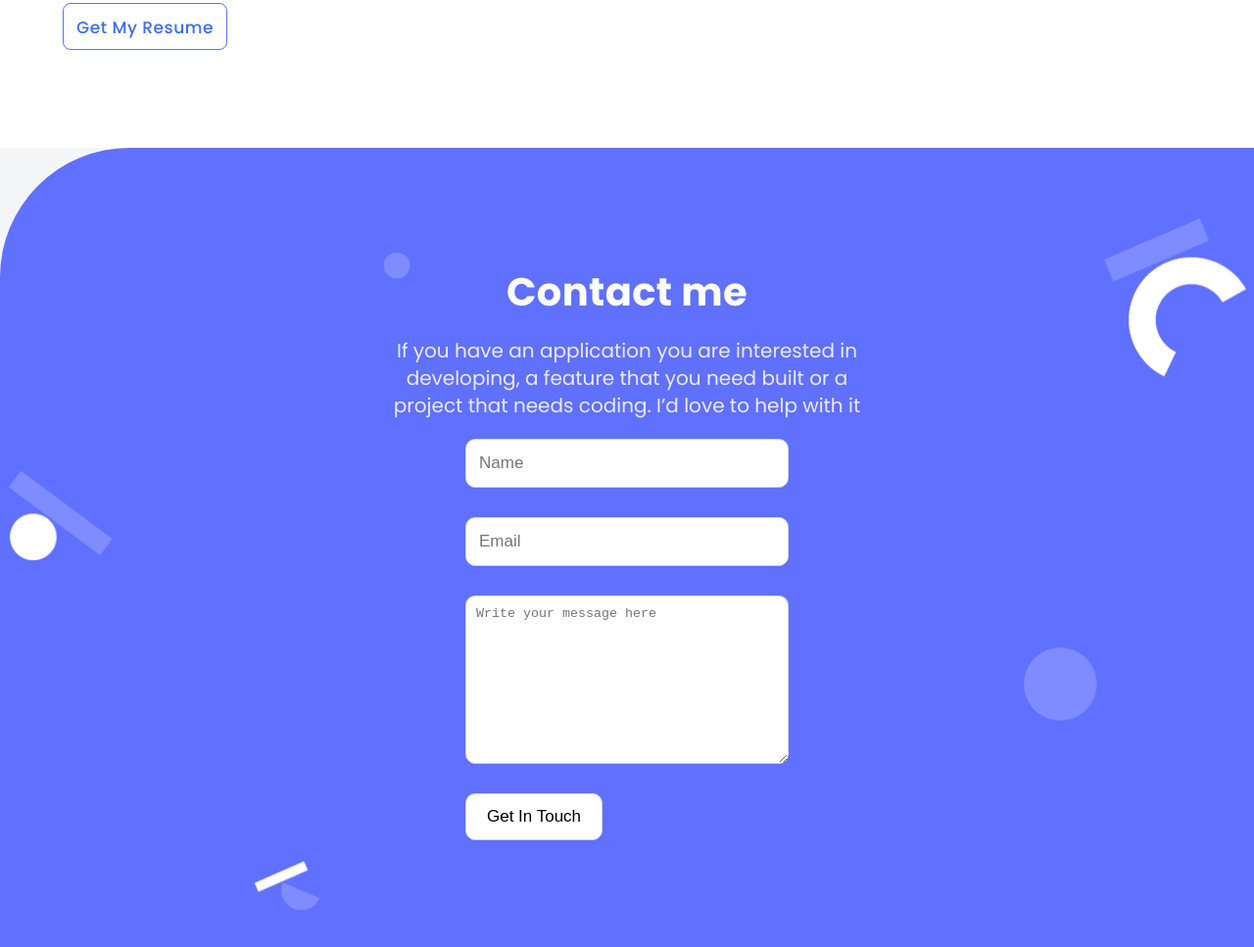
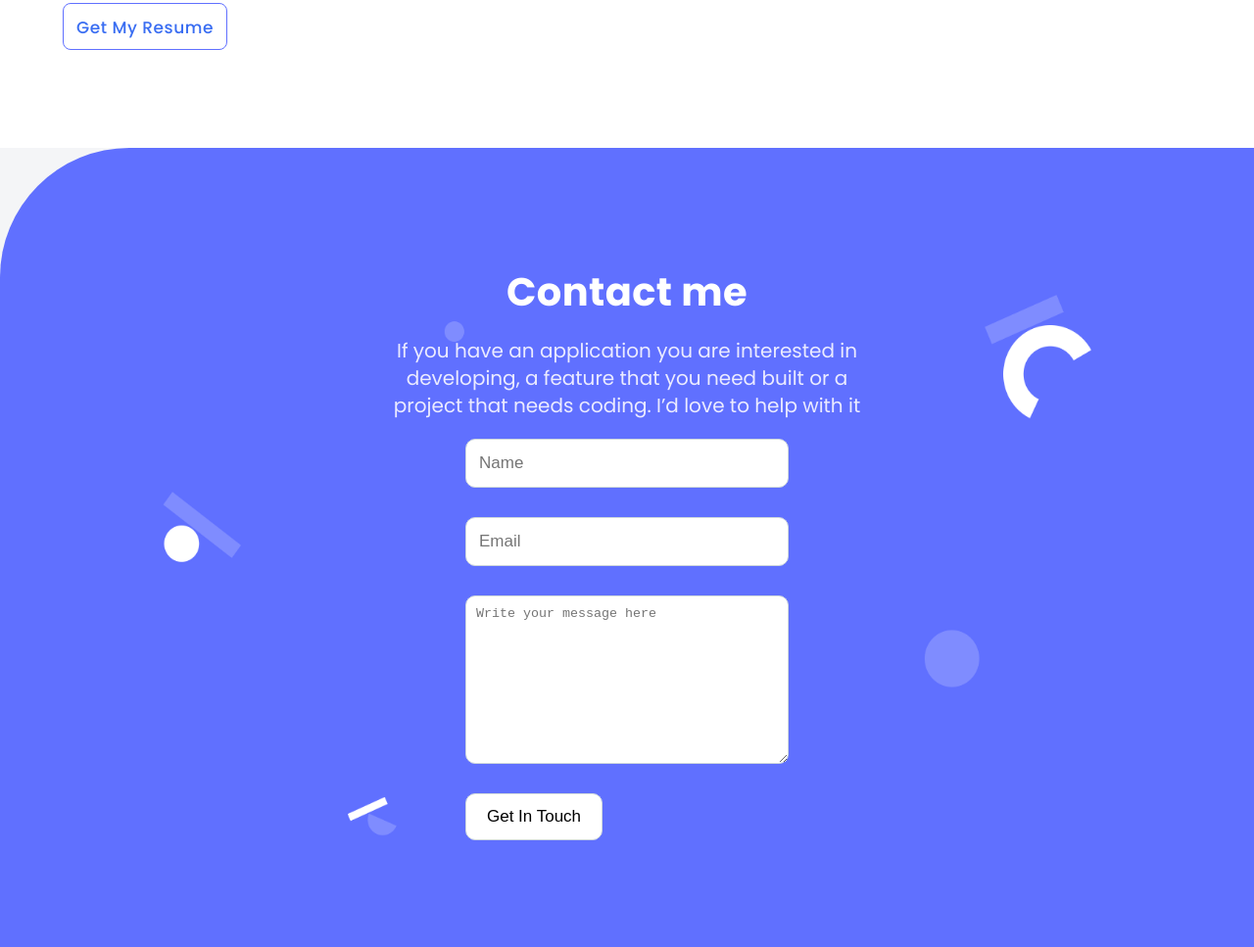
Before and after one commit to MICHAELKITH/desktop-mobile-version, a plain HTML site: page index.html in a window 1280 px wide. Shown: the part 3753-4720 px from the top of the page at 98% size. Drawn offline with Linux system fonts and the light colour scheme; files whose address does not match are found by name.

Commit message:
add changes

```diff
--- a/style.css
+++ b/style.css
@@ -885,7 +885,7 @@ button:disabled {
     text-align: center;
     background-color: #6070FF;
     padding: 5% 26%;
-    background-size: 100%;
+    background-size:75% 65%;
     background-repeat: no-repeat;
     background-position: center;
     border-top-left-radius: 132px;
```
